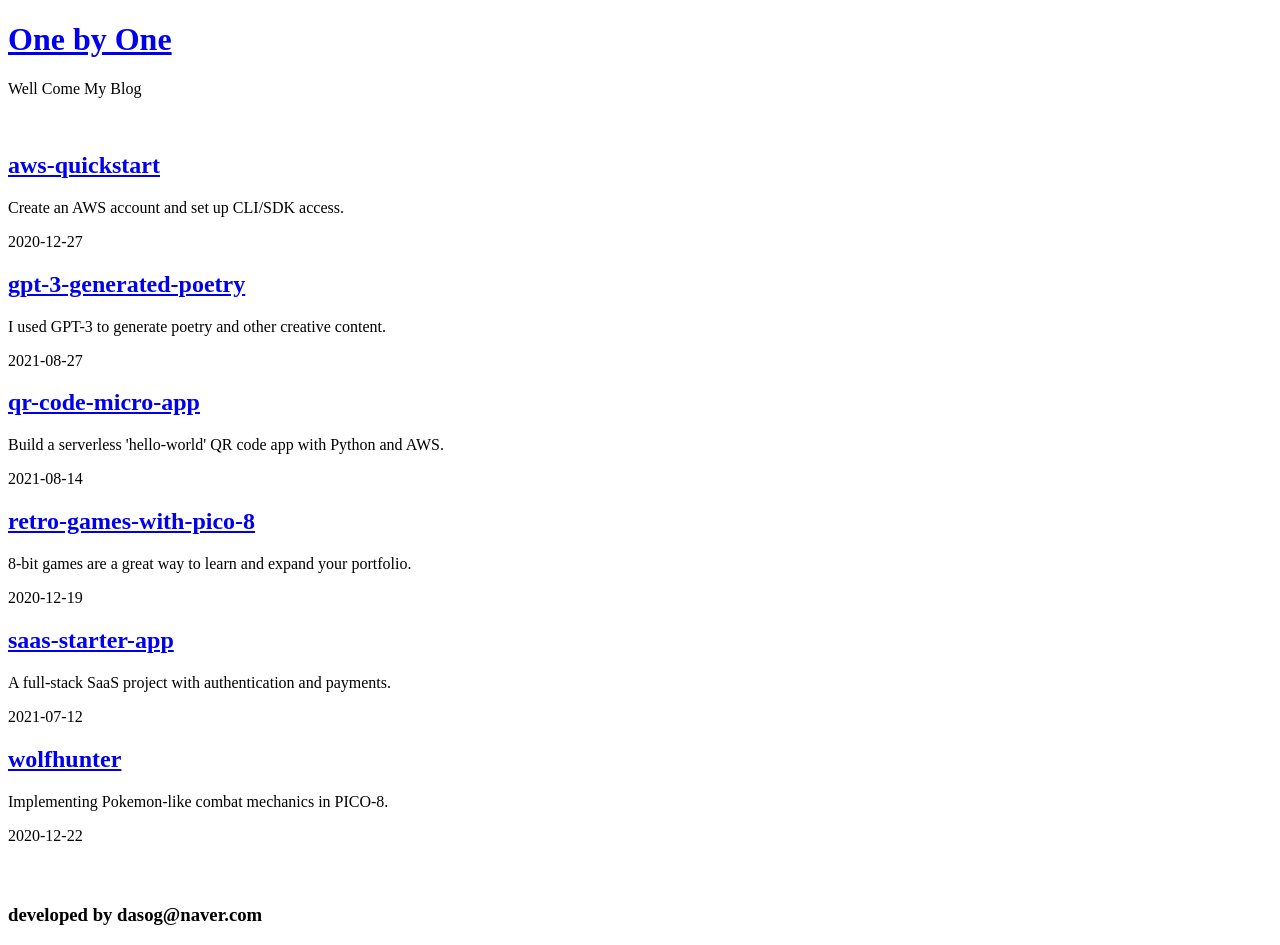
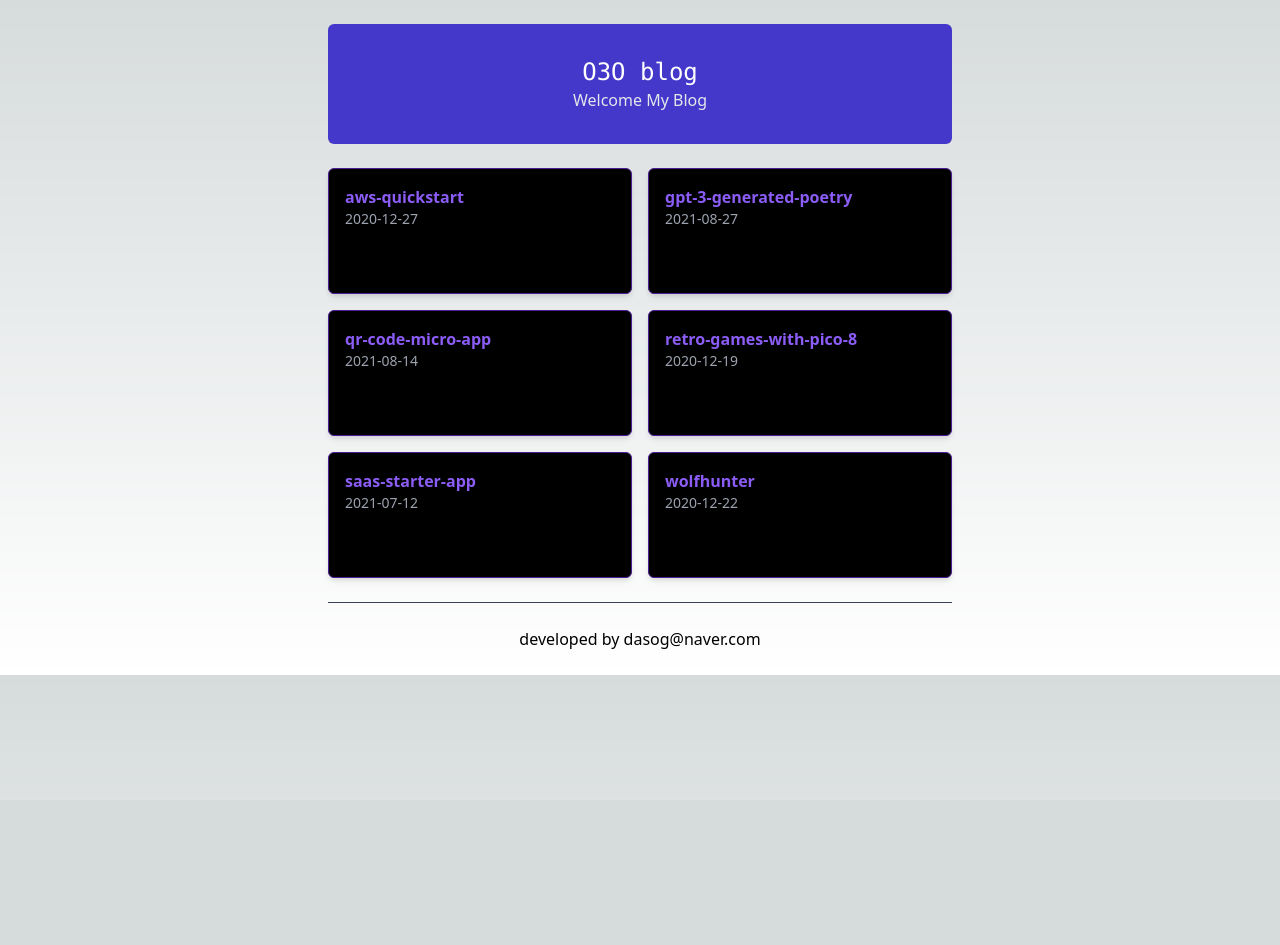
Before and after one commit to dasog94/blog, a Next.js app: page / in a window 1280 px wide. After the commit the page ends 800 px from the top, so only its background shows below. Built offline with nearby package versions, Linux system fonts and the light colour scheme.

Commit message:
TailWindCSS 스타일 적용

```diff
--- a/app/layout.tsx
+++ b/app/layout.tsx
@@ -1,4 +1,5 @@
 import Link from "next/link"
+import "../styles/globals.css"
 
 export const metadata = {
   title: 'Next.js',
@@ -12,19 +13,19 @@ export default function RootLayout({
 }) {
     const header = (
         <header>
-            <div>
+            <div className="text-center bg-indigo-700 p-8 my-6 rounded-md">
                 <Link href="/">
-                    <h1>One by One</h1>
+                    <h1 className="text-2xl font-mono text-white">
+                        O3O blog
+                    </h1>
                 </Link>
-                <p>Well Come My Blog</p>
-                <br/>
+                <p className="text-gray-200">Welcome My Blog</p>
             </div>
         </header>
     )
     const footer = (
         <footer>
-            <h3>
-                <br/>
+            <h3 className="border-t border-gray-700 mt-6 py-6 text-center">
                 <p>developed by dasog@naver.com</p>
             </h3>
         </footer>
@@ -33,9 +34,11 @@ export default function RootLayout({
     return (
         <html lang="en">
         <body>
-        {header}
-        {children}
-        {footer}
+        <div className="mx-auto max-w-2xl px-6">
+            {header}
+            {children}
+            {footer}
+        </div>
         </body>
         </html>
     )
--- a/app/page.tsx
+++ b/app/page.tsx
@@ -7,7 +7,7 @@ const HomePage = () => {
     const postPreviews = postMetadata.map((post) => (
         <PostPreview key={post.slug} {...post}/>
     ))
-    return <div>{postPreviews}</div>
+    return <div className="grid grid-cols-1 md:grid-cols-2 gap-4">{postPreviews}</div>
 }
 
 export default HomePage
--- a/components/PostPreview.tsx
+++ b/components/PostPreview.tsx
@@ -3,12 +3,12 @@ import {PostMetadata} from "./PostMetadata"
 
 const PostPreview = (props: PostMetadata) => {
     return (
-        <div key={props.slug}>
+        <div className="border border-purple-900 p-4 rounded-md shadow-md bg-black">
             <Link href={`/posts/${props.slug}`}>
-                <h2>{props.slug}</h2>
+                <h2 className="font-bold text-purple-500 hover:underline">{props.slug}</h2>
             </Link>
+            <p className="text-sm text-gray-400">{props.date}</p>
             <p>{props.subtitle}</p>
-            <p>{props.date}</p>
         </div>
     )
 }
--- a/tailwind.config.js
+++ b/tailwind.config.js
@@ -1,7 +1,6 @@
 /** @type {import('tailwindcss').Config} */
 module.exports = {
   content: [
-    './pages/**/*.{js,ts,jsx,tsx,mdx}',
     './components/**/*.{js,ts,jsx,tsx,mdx}',
     './app/**/*.{js,ts,jsx,tsx,mdx}',
   ],
```
Also changed, not shown: package.json (+5 -4 lines), 1 other file (tests, documents, lock files or other folders).
